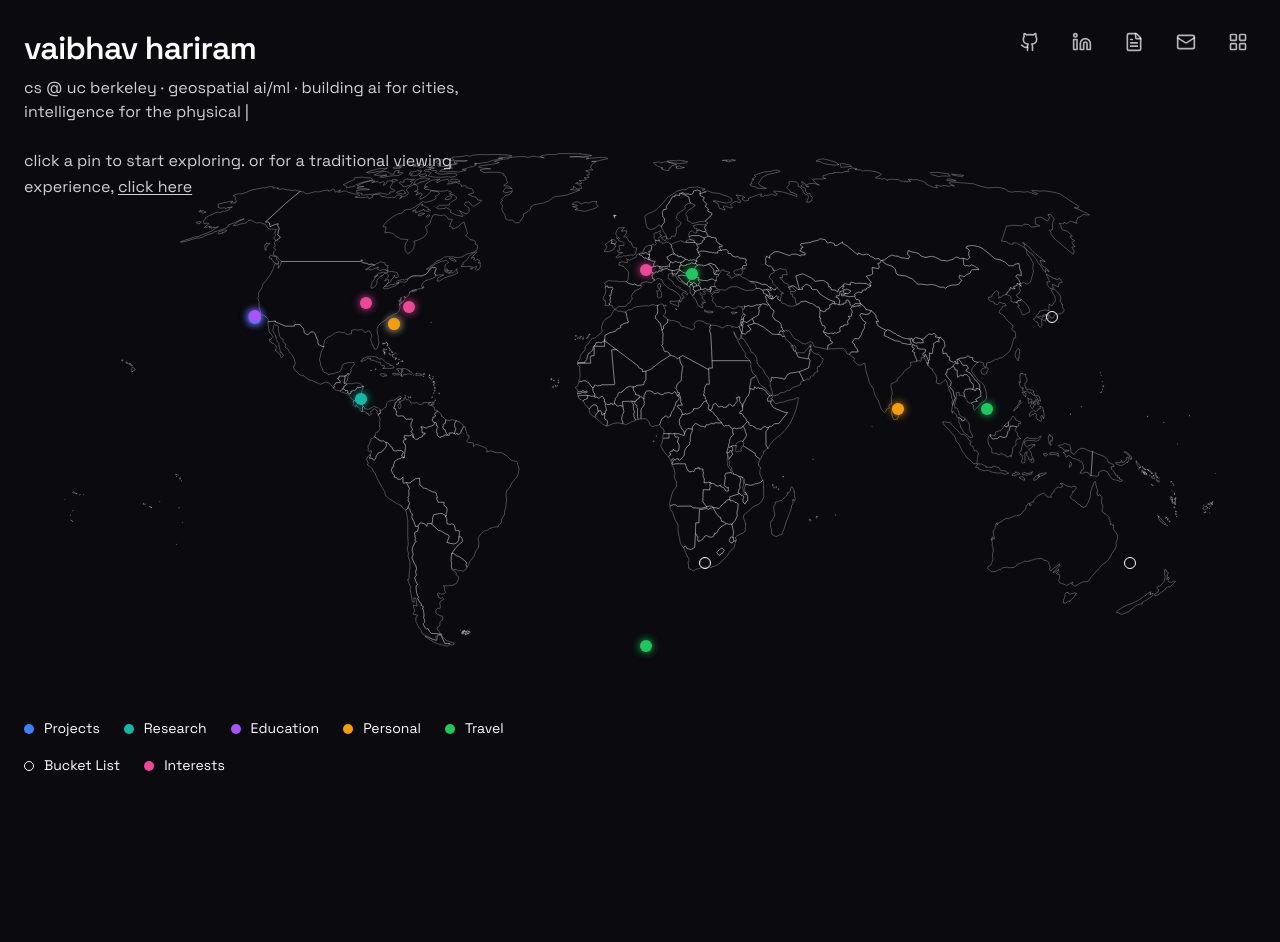
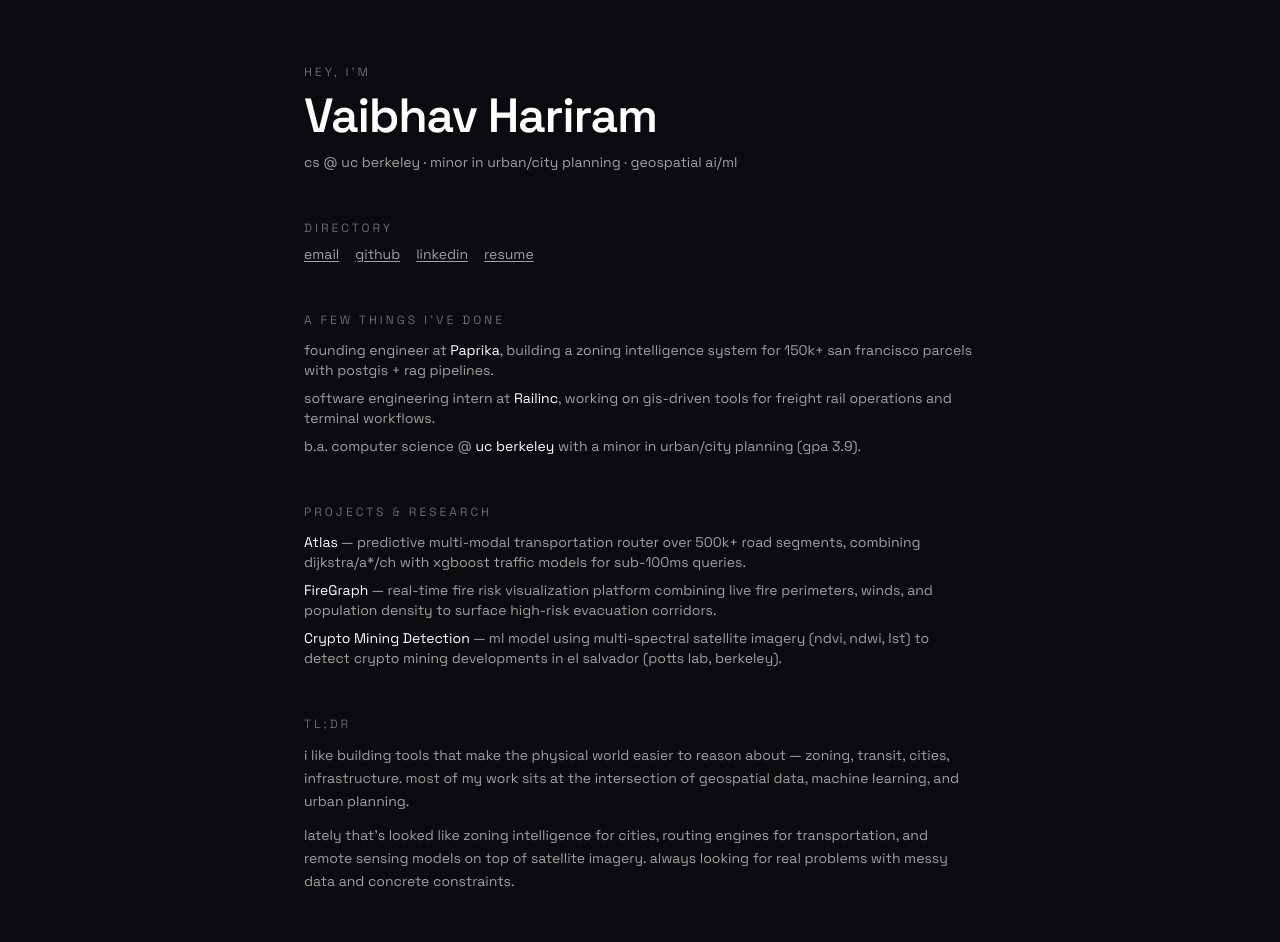
Before and after one commit to vaibhavhariram/portfolio, a Next.js app: page / in a window 1280 px wide. Shown: the top 942 px of the page. Before the commit the page ends 800 px from the top, so only its background shows below. Built offline with nearby package versions, Linux system fonts and the light colour scheme.

Commit message:
Refactor homepage layout and styles for a text-first design. Removed map-related components and state management, focusing on a streamlined presentation of personal information, projects, and contact links. Updated global styles to ensure minimum height for better layout consistency.

```diff
--- a/app/globals.css
+++ b/app/globals.css
@@ -57,8 +57,7 @@
 html, body {
   margin: 0;
   padding: 0;
-  overflow: hidden;
-  height: 100%;
+  min-height: 100%;
   width: 100%;
 }
 
--- a/app/page.tsx
+++ b/app/page.tsx
@@ -1,187 +1,160 @@
 'use client';
 
-import { useState, useRef, useCallback, useEffect, Suspense } from 'react';
-import { useSearchParams } from 'next/navigation';
-import WorldMap from '@/components/WorldMap';
-import Pin from '@/components/Pin';
-import PinTooltip from '@/components/PinTooltip';
-import ContentCard from '@/components/ContentCard';
-import Header from '@/components/Header';
-import UtilityLinks from '@/components/UtilityLinks';
-import Legend from '@/components/Legend';
-import MobileListView from '@/components/MobileListView';
-import { pins, Pin as PinType } from '@/data/pins';
-import { latLngToPixel } from '@/utils/mapProjection';
-import { List } from 'lucide-react';
+import Link from 'next/link';
 
-function HomeContent() {
-  const searchParams = useSearchParams();
-  const [isMapLoaded, setIsMapLoaded] = useState(false);
-  const [hasInteracted, setHasInteracted] = useState(false);
-  const [selectedPin, setSelectedPin] = useState<PinType | null>(null);
-  const [hoveredPin, setHoveredPin] = useState<PinType | null>(null);
-  const [hoveredPosition, setHoveredPosition] = useState<{ x: number; y: number } | null>(null);
-  const [showListView, setShowListView] = useState(false);
+/**
+ * Minimal, text-first homepage inspired by dris.one.
+ * Single scrollable page, no map – focused on story and work.
+ */
+export default function Home() {
+  return (
+    <main className="min-h-screen bg-[#0a0a0f] text-[var(--text-primary)] px-6 py-12 md:py-16">
+      <div className="max-w-2xl mx-auto space-y-12">
+        {/* Intro */}
+        <section className="space-y-3">
+          <p className="text-xs tracking-[0.25em] text-[var(--text-muted)] uppercase">
+            hey, i&apos;m
+          </p>
+          <h1 className="text-4xl md:text-5xl font-semibold tracking-tight">
+            Vaibhav Hariram
+          </h1>
+          <p className="text-sm text-[var(--text-secondary)]">
+            cs @ uc berkeley · minor in urban/city planning · geospatial ai/ml
+          </p>
+        </section>
 
-  const mapContainerRef = useRef<HTMLDivElement>(null);
+        {/* Contact / directory */}
+        <section className="space-y-2">
+          <p className="text-xs tracking-[0.25em] text-[var(--text-muted)] uppercase">
+            directory
+          </p>
+          <div className="flex flex-wrap gap-x-4 gap-y-2 text-sm text-[var(--text-secondary)]">
+            <Link
+              href="mailto:vaibhavhariram@berkeley.edu"
+              className="underline underline-offset-2 hover:text-[var(--text-primary)] transition-colors"
+            >
+              email
+            </Link>
+            <Link
+              href="https://github.com/vaibhavhariram"
+              target="_blank"
+              rel="noopener noreferrer"
+              className="underline underline-offset-2 hover:text-[var(--text-primary)] transition-colors"
+            >
+              github
+            </Link>
+            <Link
+              href="https://linkedin.com/in/vaibhavhariram"
+              target="_blank"
+              rel="noopener noreferrer"
+              className="underline underline-offset-2 hover:text-[var(--text-primary)] transition-colors"
+            >
+              linkedin
+            </Link>
+            <Link
+              href="https://drive.google.com/file/d/1JoSVyfBiNNh7OJUcljQZO0zg6Q4sCHL-/view?usp=sharing"
+              target="_blank"
+              rel="noopener noreferrer"
+              className="underline underline-offset-2 hover:text-[var(--text-primary)] transition-colors"
+            >
+              resume
+            </Link>
+          </div>
+        </section>
 
-  // Open a specific pin when visiting with ?pin=id (e.g. from traditional "View on map")
-  useEffect(() => {
-    const pinId = searchParams.get('pin');
-    if (pinId && pins.some((p) => p.id === pinId)) {
-      const pin = pins.find((p) => p.id === pinId) ?? null;
-      setSelectedPin(pin);
-      setHasInteracted(true);
-    }
-  }, [searchParams]);
+        {/* Achievements / headline work */}
+        <section className="space-y-3">
+          <p className="text-xs tracking-[0.25em] text-[var(--text-muted)] uppercase">
+            a few things i&apos;ve done
+          </p>
+          <ul className="space-y-2 text-sm text-[var(--text-secondary)]">
+            <li>
+              founding engineer at{' '}
+              <span className="text-[var(--text-primary)]">Paprika</span>, building a zoning
+              intelligence system for 150k+ san francisco parcels with postgis + rag pipelines.
+            </li>
+            <li>
+              software engineering intern at{' '}
+              <span className="text-[var(--text-primary)]">Railinc</span>, working on gis-driven
+              tools for freight rail operations and terminal workflows.
+            </li>
+            <li>
+              b.a. computer science @{' '}
+              <span className="text-[var(--text-primary)]">uc berkeley</span> with a minor in
+              urban/city planning (gpa 3.9).
+            </li>
+          </ul>
+        </section>
 
-  const handleMapLoaded = useCallback(() => {
-    setIsMapLoaded(true);
-  }, []);
+        {/* Projects / research */}
+        <section className="space-y-3">
+          <p className="text-xs tracking-[0.25em] text-[var(--text-muted)] uppercase">
+            projects & research
+          </p>
+          <ul className="space-y-2 text-sm text-[var(--text-secondary)]">
+            <li>
+              <span className="text-[var(--text-primary)]">Atlas</span> — predictive multi-modal
+              transportation router over 500k+ road segments, combining dijkstra/a*/ch with
+              xgboost traffic models for sub-100ms queries.
+            </li>
+            <li>
+              <span className="text-[var(--text-primary)]">FireGraph</span> — real-time fire risk
+              visualization platform combining live fire perimeters, winds, and population density
+              to surface high-risk evacuation corridors.
+            </li>
+            <li>
+              <span className="text-[var(--text-primary)]">Crypto Mining Detection</span> — ml
+              model using multi-spectral satellite imagery (ndvi, ndwi, lst) to detect crypto mining
+              developments in el salvador (potts lab, berkeley).
+            </li>
+          </ul>
+        </section>
 
-  const handlePinClick = useCallback((pin: PinType) => {
-    setSelectedPin(pin);
-    setHasInteracted(true);
-    setHoveredPin(null);
-  }, []);
+        {/* TL;DR / story */}
+        <section className="space-y-3">
+          <p className="text-xs tracking-[0.25em] text-[var(--text-muted)] uppercase">
+            tl;dr
+          </p>
+          <div className="space-y-3 text-sm text-[var(--text-secondary)] leading-relaxed">
+            <p>
+              i like building tools that make the physical world easier to reason about — zoning,
+              transit, cities, infrastructure. most of my work sits at the intersection of geospatial
+              data, machine learning, and urban planning.
+            </p>
+            <p>
+              lately that&apos;s looked like zoning intelligence for cities, routing engines for
+              transportation, and remote sensing models on top of satellite imagery. always looking
+              for real problems with messy data and concrete constraints.
+            </p>
+          </div>
+        </section>
 
-  const handlePinHoverStart = useCallback((pin: PinType, position: { x: number; y: number }) => {
-    if (!selectedPin) {
-      setHoveredPin(pin);
-      setHoveredPosition(position);
-    }
-  }, [selectedPin]);
+        {/* Previous / other things */}
+        <section className="space-y-3">
+          <p className="text-xs tracking-[0.25em] text-[var(--text-muted)] uppercase">
+            some other things
+          </p>
+          <ul className="space-y-2 text-sm text-[var(--text-secondary)]">
+            <li>
+              coursework: data structures, discrete math, structure of computer programs, intro to
+              internet protocols.
+            </li>
+            <li>
+              tools: python, typescript, react/next.js, postgresql/postgis, xgboost, scikit-learn,
+              google earth engine, aws, docker.
+            </li>
+            <li>
+              interests: cities & transit, maps, tamil culture, soccer jerseys, real estate, and
+              whatever new thing i&apos;m learning this month.
+            </li>
+          </ul>
+        </section>
 
-  const handlePinHoverEnd = useCallback(() => {
-    setHoveredPin(null);
-    setHoveredPosition(null);
-  }, []);
-
-  const handleCloseCard = useCallback(() => {
-    setSelectedPin(null);
-  }, []);
-
-  return (
-    <main className="relative w-screen h-screen overflow-hidden bg-[#0a0a0f]">
-      {/* Header */}
-      <Header hasInteracted={hasInteracted} isMapLoaded={isMapLoaded} />
-
-      {/* Utility Links */}
-      <UtilityLinks />
-
-      {/* Map Container */}
-      <div
-        ref={mapContainerRef}
-        className="absolute inset-0 flex items-center justify-center p-4 pt-32 pb-20 md:p-16"
-      >
-        {/* Aspect ratio container matching SVG viewBox (2000:857) */}
-        <div
-          className="relative w-full h-full flex items-center justify-center"
-          style={{ maxWidth: '1400px', maxHeight: '600px' }}
-        >
-          <div
-            className="relative w-full"
-            style={{
-              aspectRatio: '2000 / 857',
-              maxHeight: '100%',
-              maxWidth: '100%'
-            }}
-          >
-            {/* World Map SVG */}
-            <WorldMap onMapLoaded={handleMapLoaded} />
-
-            {/* Pins Layer - now correctly aligned with SVG */}
-            <div className="absolute inset-0">
-              {pins.map((pin, index) => {
-                const position = latLngToPixel(pin.coordinates.lat, pin.coordinates.lng);
-                return (
-                  <Pin
-                    key={pin.id}
-                    pin={pin}
-                    position={position}
-                    index={index}
-                    isMapLoaded={isMapLoaded}
-                    isSelected={selectedPin?.id === pin.id}
-                    onHoverStart={() => handlePinHoverStart(pin, position)}
-                    onHoverEnd={handlePinHoverEnd}
-                    onClick={() => handlePinClick(pin)}
-                  />
-                );
-              })}
-            </div>
-
-            {/* Tooltip */}
-            <PinTooltip
-              pin={hoveredPin}
-              position={hoveredPosition}
-              containerRef={mapContainerRef}
-            />
-          </div>
-        </div>
+        {/* Footer note */}
+        <section className="pt-4 border-t border-[var(--border)] text-[var(--text-muted)] text-xs space-y-1">
+          <p>this page changes often. if you&apos;re reading this, feel free to reach out.</p>
+        </section>
       </div>
-
-      {/* Legend - Hidden on mobile */}
-      <div className="hidden md:block">
-        <Legend />
-      </div>
-
-      {/* Content Card */}
-      <ContentCard pin={selectedPin} onClose={handleCloseCard} />
-
-      {/* Mobile List View Toggle */}
-      <div className="fixed bottom-6 right-6 z-20 md:hidden">
-        <button
-          className="
-            flex items-center gap-2
-            px-4 py-2
-            bg-[#1a1a1f]
-            border border-[#2a2a2f]
-            rounded-full
-            text-xs
-            text-[#a0a0a0]
-            hover:text-white
-            hover:bg-[#2a2a2f]
-            transition-colors
-          "
-          onClick={() => setShowListView(true)}
-        >
-          <List className="w-4 h-4" />
-          View as List
-        </button>
-      </div>
-
-      {/* Mobile Legend Toggle */}
-      <div className="fixed bottom-6 left-6 z-20 md:hidden">
-        <div className="flex flex-wrap gap-2 text-[10px]">
-          <span className="flex items-center gap-1 text-[#6b6b6b]">
-            <span className="w-1.5 h-1.5 rounded-full bg-[#3b82f6]" />
-            Projects
-          </span>
-          <span className="flex items-center gap-1 text-[#6b6b6b]">
-            <span className="w-1.5 h-1.5 rounded-full bg-[#14b8a6]" />
-            Research
-          </span>
-          <span className="flex items-center gap-1 text-[#6b6b6b]">
-            <span className="w-1.5 h-1.5 rounded-full bg-[#a855f7]" />
-            Education
-          </span>
-        </div>
-      </div>
-
-      {/* Mobile List View */}
-      <MobileListView
-        isOpen={showListView}
-        onClose={() => setShowListView(false)}
-        onPinSelect={handlePinClick}
-      />
     </main>
   );
 }
-
-export default function Home() {
-  return (
-    <Suspense fallback={<main className="min-h-screen w-screen bg-[#0a0a0f]" />}>
-      <HomeContent />
-    </Suspense>
-  );
-}
```
